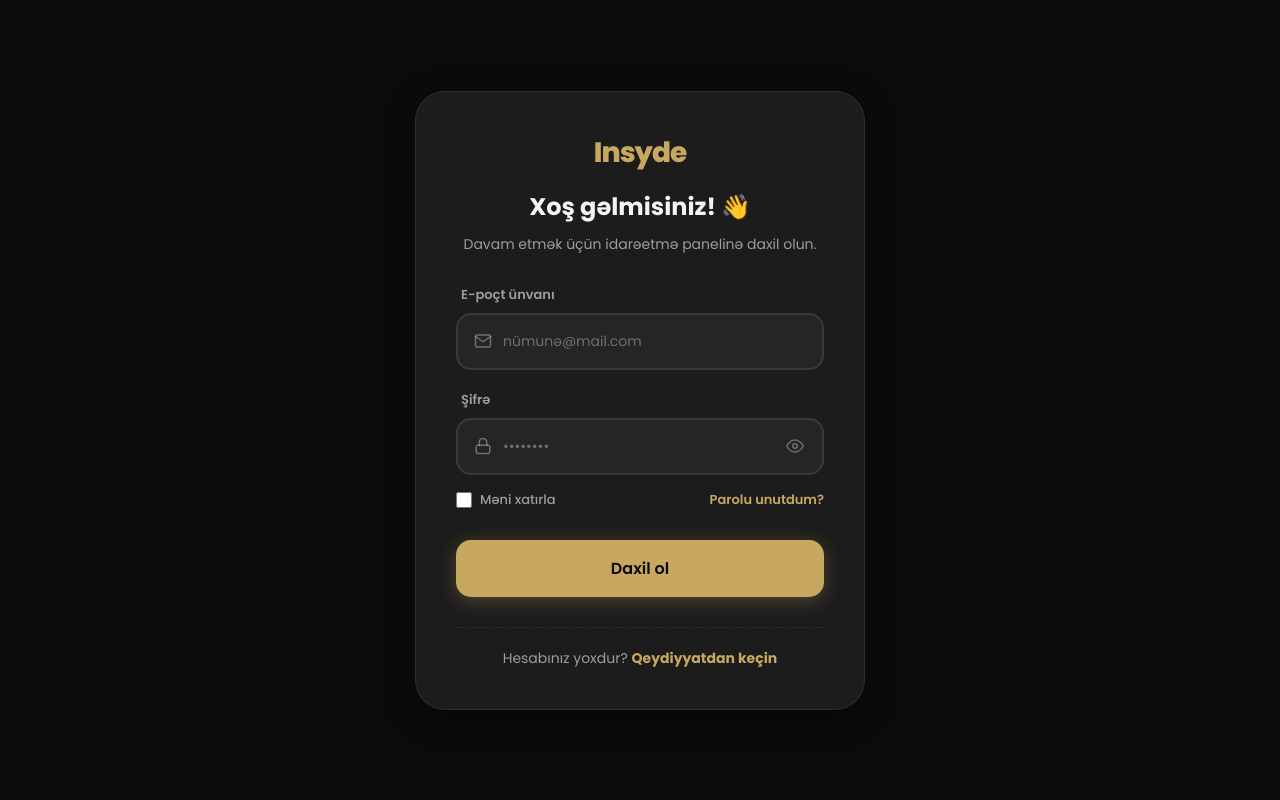
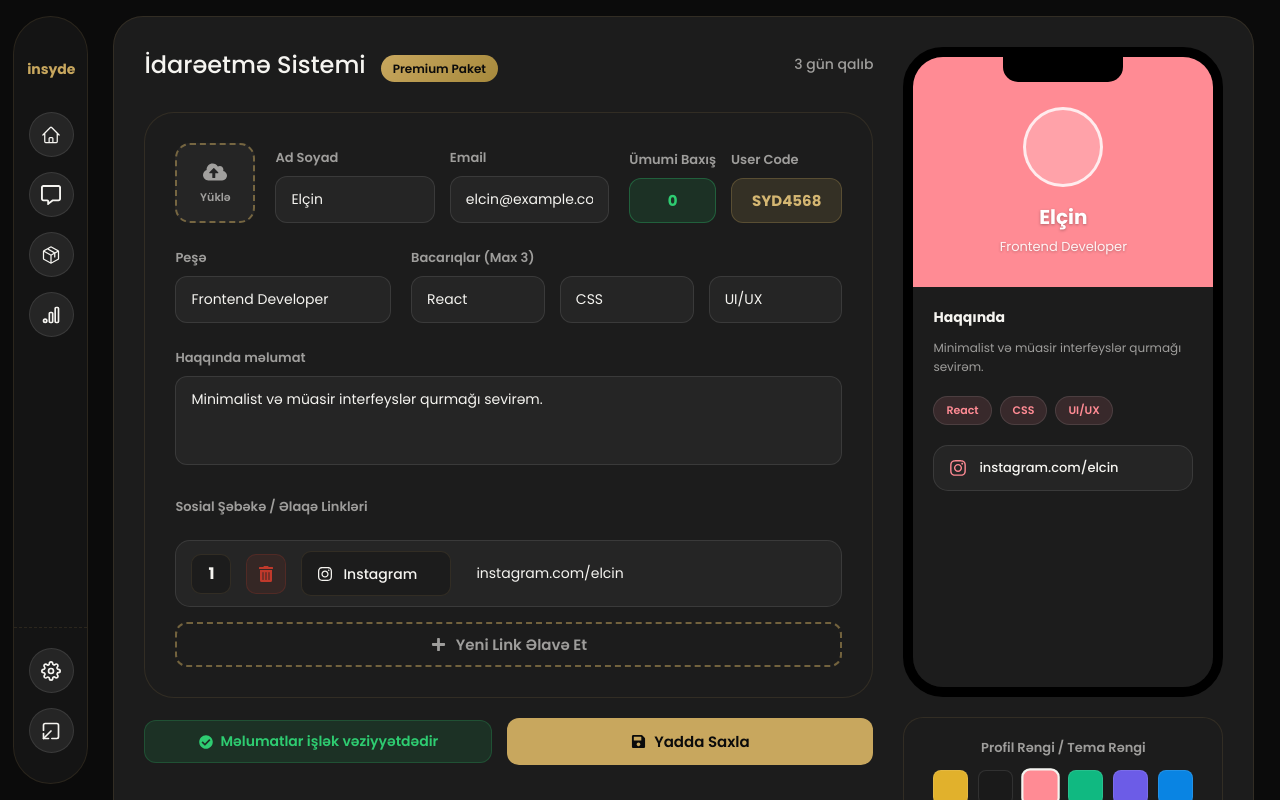
Before and after one commit to AliIsmayl/insyde-user-admin, a React (Vite) app: page /home in a window 1280 px wide. Before the commit this address led to /login. Built offline with nearby package versions, Linux system fonts and the light colour scheme; sample sign-in values are in the browser's storage.

Commit message:
localstorage temalte toke has done

```diff
--- a/src/App.jsx
+++ b/src/App.jsx
@@ -1,5 +1,11 @@
 import React, { useEffect } from "react";
-import { BrowserRouter, Routes, Route, Navigate } from "react-router-dom";
+import {
+  BrowserRouter,
+  Routes,
+  Route,
+  Navigate,
+  Outlet,
+} from "react-router-dom";
 import Layout from "./Components/Layout/Layout";
 import HomePage from "./Pages/HomePage";
 import "./app.css";
@@ -7,37 +13,43 @@ import ApplicationsPage from "./Pages/ApplicationsPage";
 import SettingPage from "./Pages/SettingPage";
 import PackagePage from "./Pages/PackagePage";
 import AnalysPage from "./Pages/AnalysPage";
-import LoginPage from "./Pages/LoginPage"; // İçində LoginMain olan fayl
+import LoginPage from "./Pages/LoginPage";
+
+// --- YENİ ƏLAVƏ ---
+// Bu komponent yoxlayır ki, istifadəçi login olub ya yox.
+const PrivateRoutes = () => {
+  const isAuthenticated = localStorage.getItem("isAuthenticated");
+
+  // Əgər login olubsa, Layout-u (və içindəki səhifələri) göstər
+  // Əgər olmayıbsa, məcburi /login səhifəsinə at
+  return isAuthenticated ? <Layout /> : <Navigate to="/login" replace />;
+};
 
 function App() {
-  // Bura əlavə edildi: Proqram yükləndiyində mövzunu oxu və tətbiq et
   useEffect(() => {
-    // 1. Yaddaşda olan mövzunu al, yoxdursa "dark" olaraq təyin et
     const savedTheme = localStorage.getItem("theme") || "dark";
-
-    // 2. İlk dəfə girən istifadəçi üçün ehtiyat olaraq yaddaşa yaz
     localStorage.setItem("theme", savedTheme);
-
-    // 3. HTML-in ana teqinə (document.documentElement) "data-theme" atributunu əlavə et
     document.documentElement.setAttribute("data-theme", savedTheme);
-  }, []); // Boş asılılıq massivi (dependency array) o deməkdir ki, yalnız ilk render-də işləyəcək
+  }, []);
 
   return (
     <BrowserRouter>
       <Routes>
-        {/* LAYOUT-SUZ SƏHİFƏLƏR (Məsələn, Login tam ekran görünməlidir) */}
+        <Route path="/" element={<Navigate to="/home" replace />} />
+
+        {/* LOGİN SƏHİFƏSİ */}
         <Route path="/login" element={<LoginPage />} />
 
-        {/* LAYOUT-LU SƏHİFƏLƏR (Dashboard, Sidebar və Navbar olacaq) */}
-        <Route path="/" element={<Layout />}>
-          <Route index element={<HomePage />} />
-          <Route path="applications" element={<ApplicationsPage />} />
-          <Route path="settings" element={<SettingPage />} />
-          <Route path="packages" element={<PackagePage />} />
-          <Route path="analys" element={<AnalysPage />} />
+        {/* YALNIZ LOGİN OLANLARIN GÖRƏ BİLƏCƏYİ SƏHİFƏLƏR */}
+        <Route element={<PrivateRoutes />}>
+          <Route path="/home" element={<HomePage />} />
+          <Route path="/applications" element={<ApplicationsPage />} />
+          <Route path="/settings" element={<SettingPage />} />
+          <Route path="/packages" element={<PackagePage />} />
+          <Route path="/analys" element={<AnalysPage />} />
         </Route>
 
-        {/* Yanlış link yazıldıqda avtomatik Login səhifəsinə və ya istədiyiniz yerə atsın */}
+        {/* Yanlış link */}
         <Route path="*" element={<Navigate to="/login" replace />} />
       </Routes>
     </BrowserRouter>
--- a/src/Components/Login/LoginMain/LoginMain.jsx
+++ b/src/Components/Login/LoginMain/LoginMain.jsx
@@ -29,7 +29,12 @@ function LoginMain() {
     e.preventDefault();
     if (email === "admin" && password === "admin") {
       setErrorMsg("");
-      navigate("/");
+
+      // 1. İstifadəçinin daxil olduğunu lokal yaddaşa (localStorage) yazırıq
+      localStorage.setItem("isAuthenticated", "true");
+
+      // 2. Ana səhifəyə yönləndiririk (Əvvəlki addımda App.js-də yaratdığımız /home yolu)
+      navigate("/home");
     } else {
       setErrorMsg("E-poçt və ya şifrə yanlışdır! (Sınaq üçün: admin / admin)");
       setSuccessMsg("");
```
